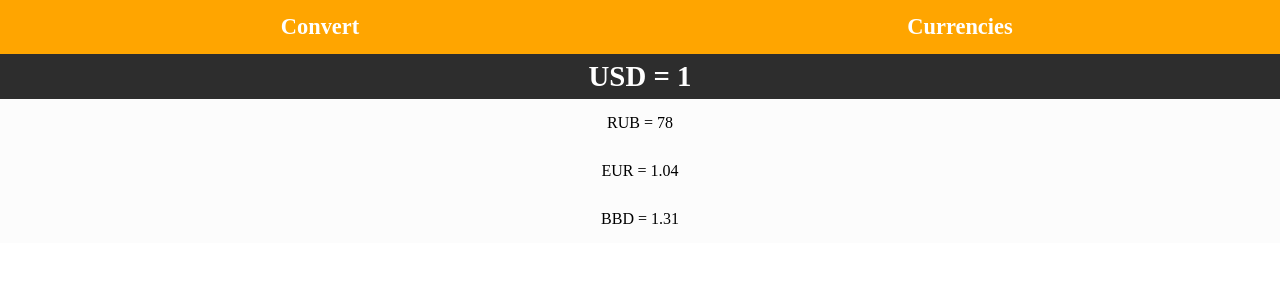
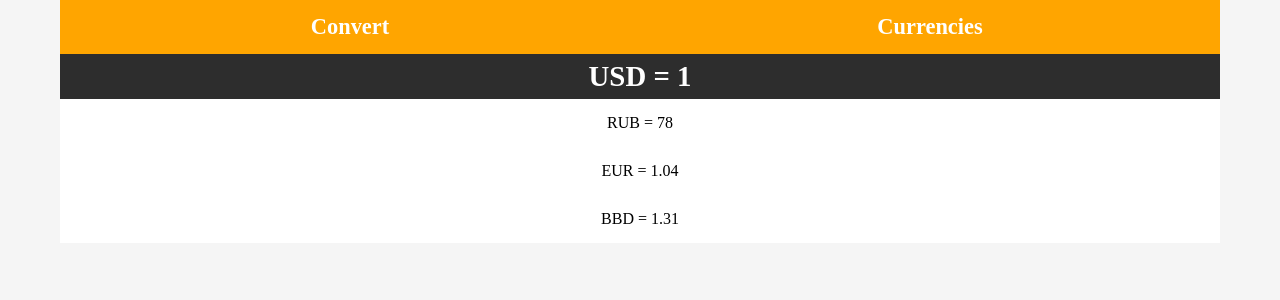
Before and after one commit to ilyasgaripov97/currency-converter, a React app: page /currencies in a window 1280 px wide. Shown: the top 300 px of the page. Built offline with nearby package versions, Linux system fonts and the light colour scheme; a web font is replaced by a local one.

Commit message:
Add media query for desktop version

```diff
--- a/src/components/App.css
+++ b/src/components/App.css
@@ -1,5 +1,9 @@
 @import "reset.css";
 @import url('https://fonts.googleapis.com/css2?family=Akshar:wght@300;400;600;700&family=Jost:ital,wght@0,300;0,400;0,700;1,500&family=Open+Sans:wght@300;600&display=swap');
+
+body {
+  background-color: hsl(0, 0%, 96%);
+}
 
 .container {
   display: flex;
@@ -16,3 +20,13 @@
   text-align: center;
   text-decoration: none;
 }
+
+@media all and (min-width: 30rem) {
+
+  .container {
+    display: flex;
+    margin: 0 auto;
+    max-width: 1160px;
+  }
+
+}
--- a/src/pages/Currencies.css
+++ b/src/pages/Currencies.css
@@ -1,4 +1,5 @@
 .currencies {
+  background-color: #fff;
 }
 
 .base {
@@ -19,11 +20,21 @@
 .currency {
   display: flex;
   justify-content: center;
-  background-color: hsl(0, 0%, 99%);
   padding: 16px;
 }
 
 .currency:hover {
-  background-color: hsl(0, 0%, 97%);
+  background-color: hsl(41, 100%, 89%);
   cursor: pointer;
 }
+
+@media all and (min-width: 30rem) {
+
+  .currencies {
+    display: flex;
+    flex-direction: column;
+    margin: 0 auto;
+    max-width: 1160px;
+  }
+
+}
```
